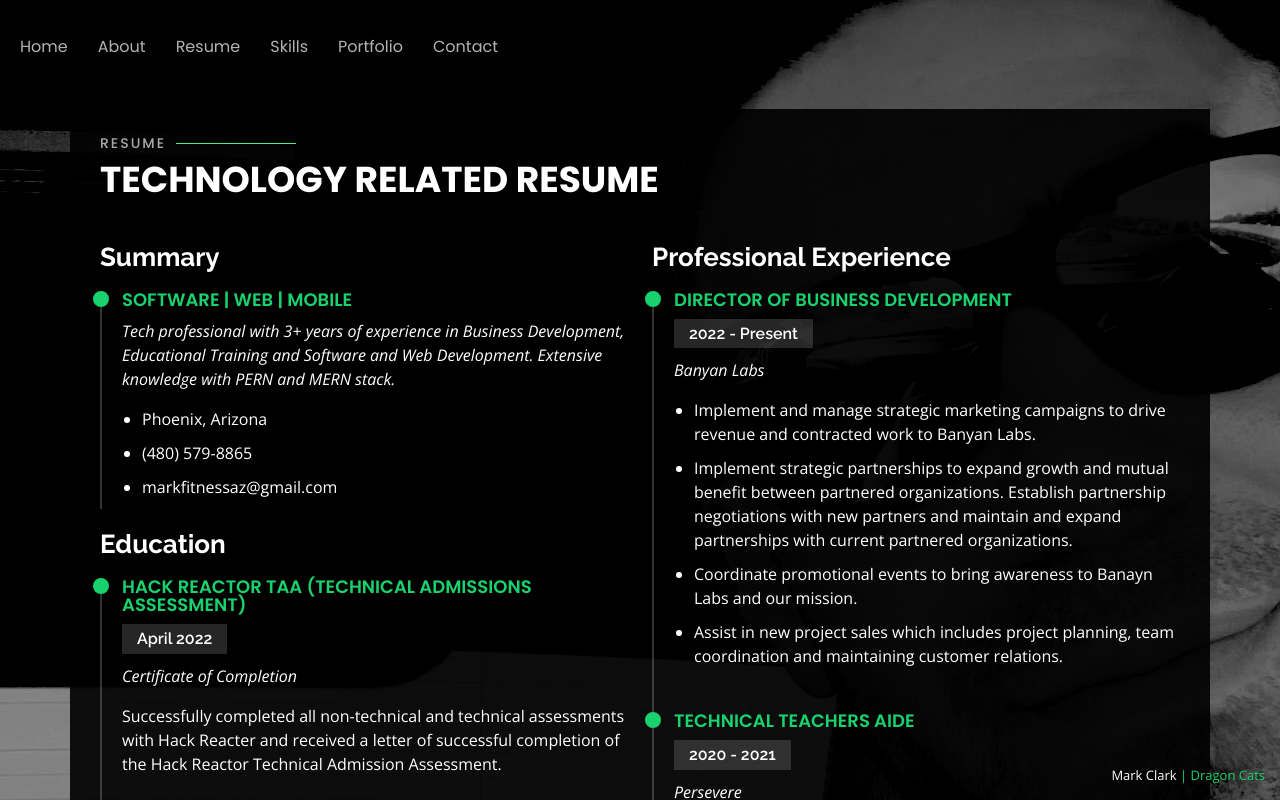
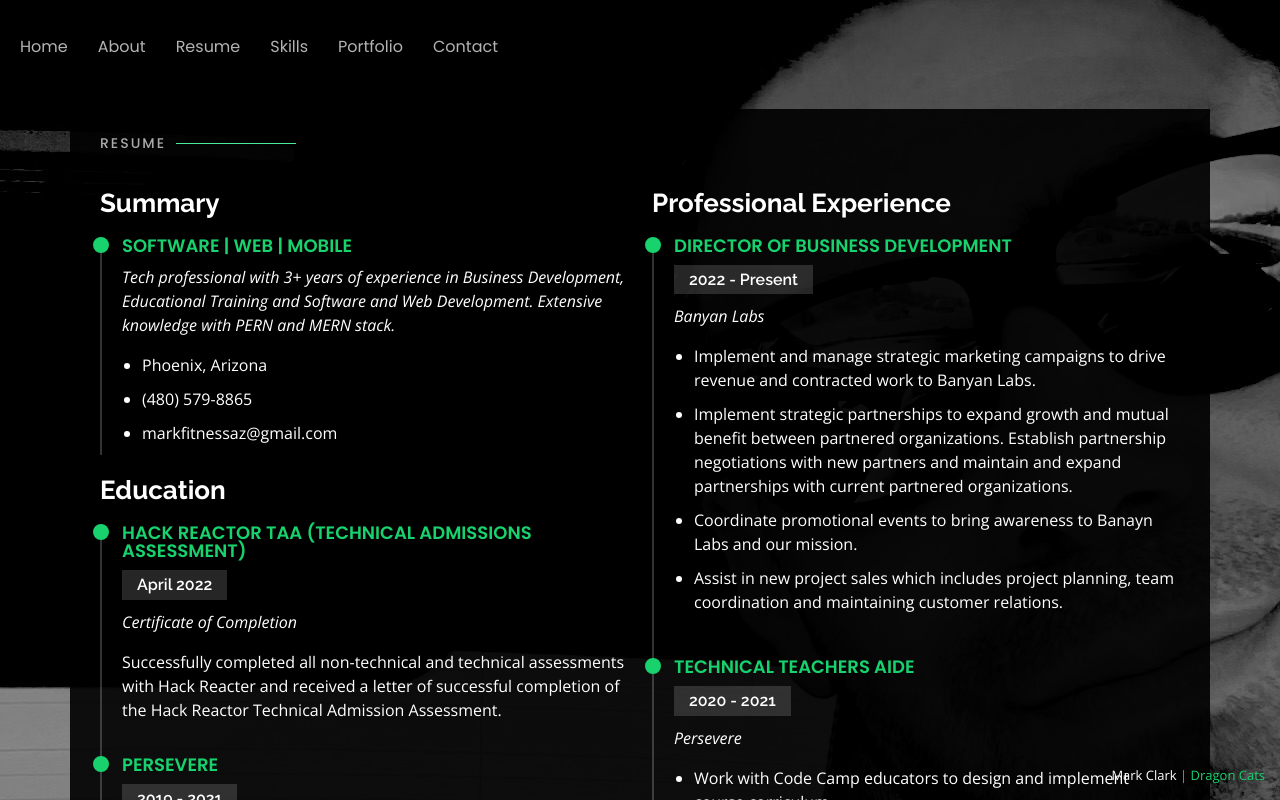
Before and after one commit to fitDizzle/eng-portfolio, a React (Create React App) app: page /resume in a window 1280 px wide. Shown: the top 800 px of the page. Built offline with nearby package versions, Linux system fonts and the light colour scheme.

Commit message:
email heading

```diff
--- a/src/components/resume.jsx
+++ b/src/components/resume.jsx
@@ -6,7 +6,6 @@ const Resume = () => {
       <div className="container">
         <div className="section-title">
           <h2>Resume</h2>
-          <p>Technology Related Resume</p>
         </div>
 
         <div className="row">
```
